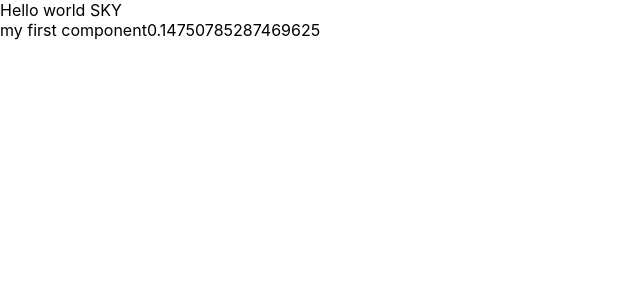
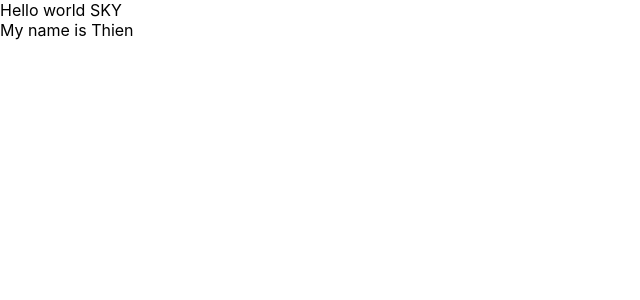
Before and after one commit to thienng77/ReactJS, a React (Create React App) app: page / in a window 1280 px wide. Shown: the top 300 px of the page, without its empty margins (0-640 px from the left). Built offline with nearby package versions, Linux system fonts and the light colour scheme.

Commit message:
video 17

```diff
--- a/src/App.js
+++ b/src/App.js
@@ -3,28 +3,36 @@ import './App.css';
 import { useDispatch, useSelector } from 'react-redux';
 import { increaseCounter, decreaseCounter } from './redux/action/counterAction';
 import MyComponent from './component/MyComponent';
+import React from 'react';
 
-const App = () => {
-  const count = useSelector(state => state.counter.count);
-  const dispatch = useDispatch();
-
-  return (
-    <div>
+class App extends React.Component {
+  render() {
+    return (
+      <div>
       Hello world SKY
       <MyComponent></MyComponent>
     </div>
-    // <div className="App">
-    //   <header className="App-header">
-    //     <img src={logo} className="App-logo" alt="logo" />
-    //     <p>
-    //       Hello world SKY
-    //     </p>
-    //     <div>Count = {count}</div>
-    //     <button onClick={() => dispatch(increaseCounter())}>Increase</button>
-    //     <button onClick={() => dispatch(decreaseCounter())}>Decrease</button>
-    //   </header>
-    // </div>
-  );
+    )
+  }
 }
 
+// const App = () => {
+//   const count = useSelector(state => state.counter.count);
+//   const dispatch = useDispatch();
+
+//   return (
+//     <div className="App">
+//       <header className="App-header">
+//         <img src={logo} className="App-logo" alt="logo" />
+//         <p>
+//           Hello world SKY
+//         </p>
+//         <div>Count = {count}</div>
+//         <button onClick={() => dispatch(increaseCounter())}>Increase</button>
+//         <button onClick={() => dispatch(decreaseCounter())}>Decrease</button>
+//       </header>
+//     </div>
+//   );
+// }
+
 export default App;
--- a/src/component/MyComponent.js
+++ b/src/component/MyComponent.js
@@ -2,11 +2,18 @@
 // function component
 import React from "react";
 class MyComponent extends React.Component {
+
+    state = {
+        name: 'Thien',
+        address: 'Binh Dinh',
+        age: 26
+    };
+
     //JSX
     render() {
         return (
-            <div> my first component
-                {Math.random()}
+            <div>
+                My name is {this.state.name}
             </div>
         );
     }
```
